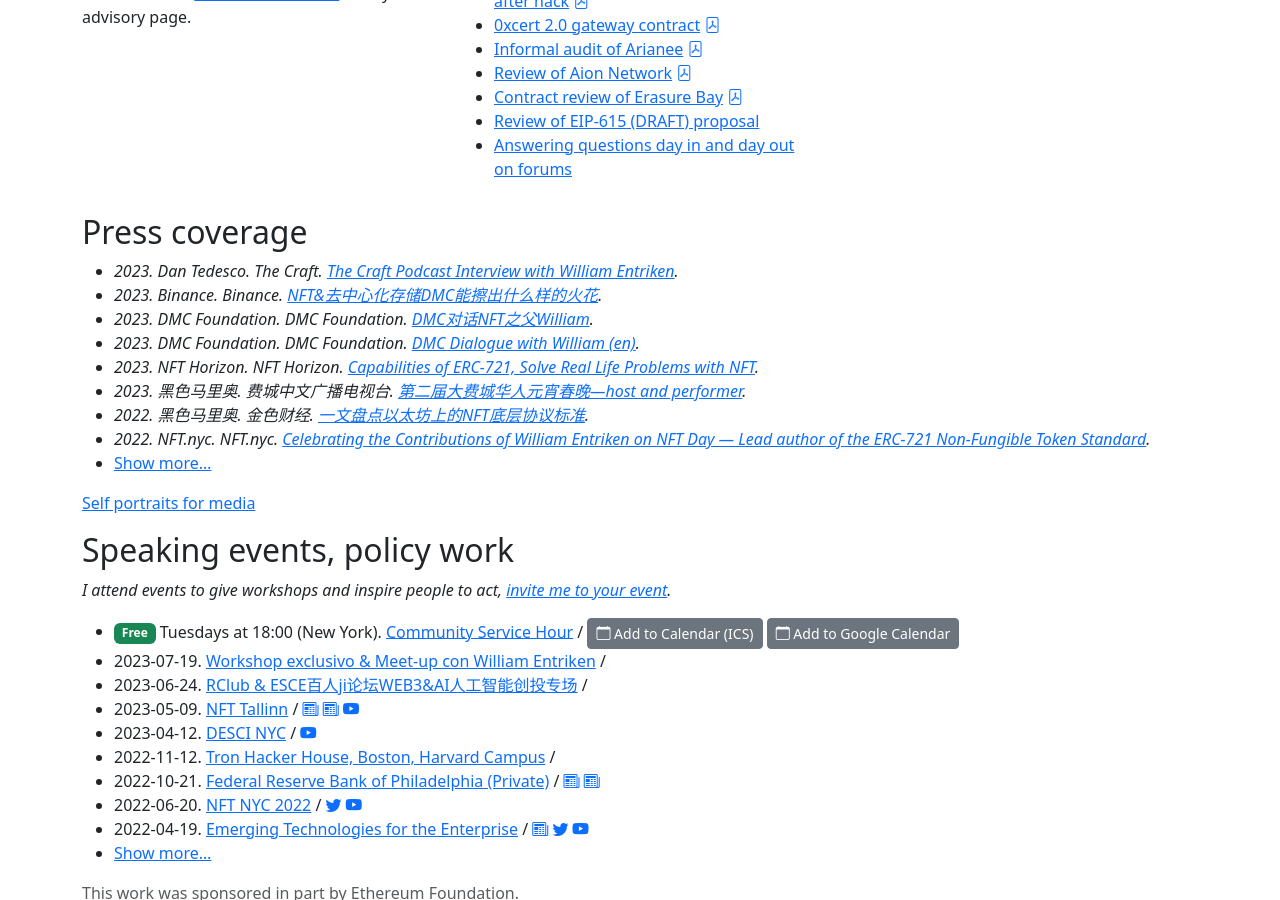
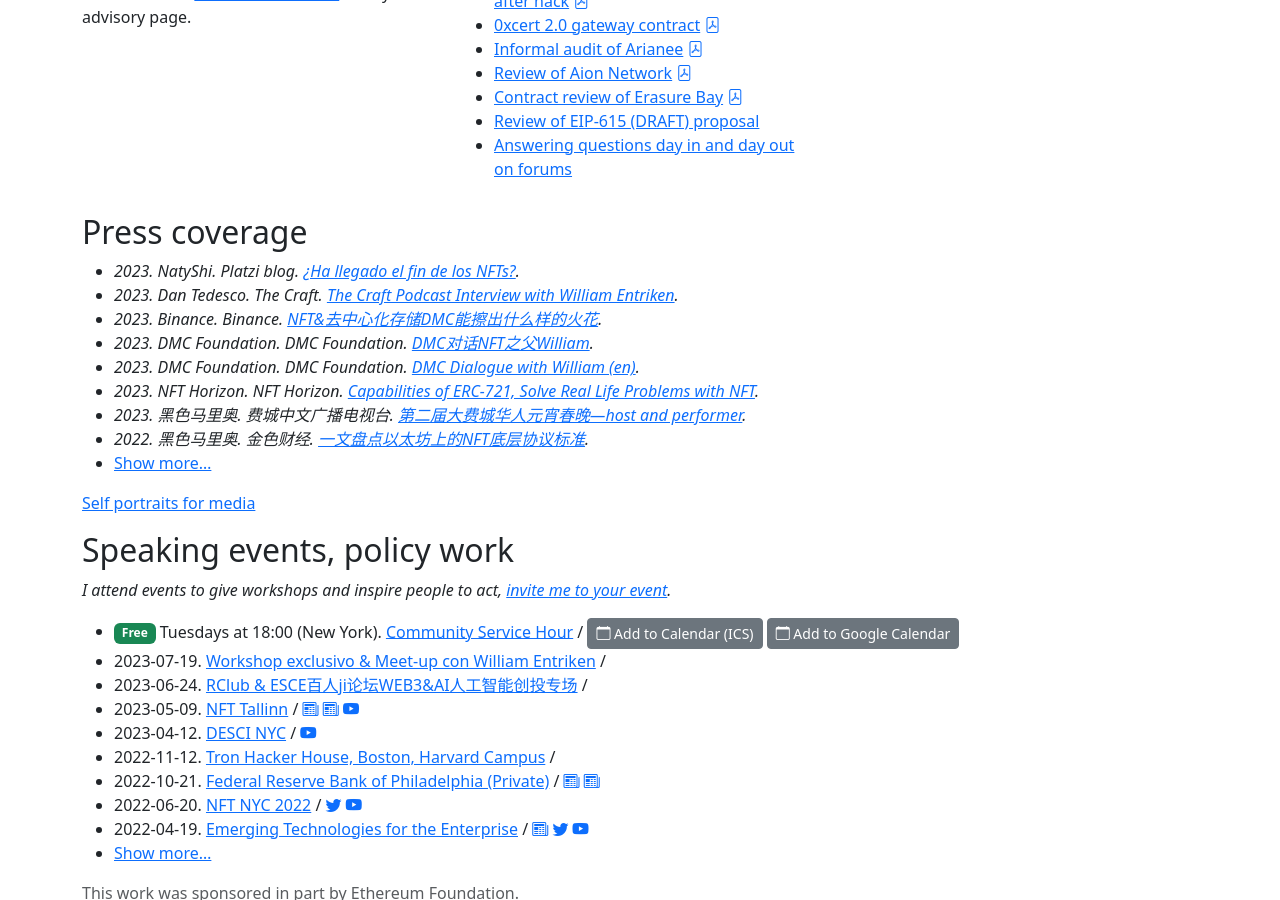
Before and after one commit to fulldecent/phor.net, a Jekyll site: the page built from index.html, in a window 1280 px wide and 900 px high, scrolled down 1318 px. Built offline with Jekyll 4.4.1, drawn with Linux system fonts in a browser that asks for light colours; comment, search, counter and statistics services are not loaded.

Commit message:
add platzi interview

```diff
--- a/_data/press-coverage.json
+++ b/_data/press-coverage.json
@@ -1,4 +1,11 @@
 [
+  {
+    "date": "2023-08-13",
+    "authors": ["NatyShi"],
+    "publication": "Platzi blog",
+    "url": "https://platzi.com/blog/ha-llegado-el-fin-de-los-nfts/",
+    "title": "¿Ha llegado el fin de los NFTs?"
+  },
   {
     "date": "2023-07-10",
     "authors": ["Dan Tedesco"],
```
